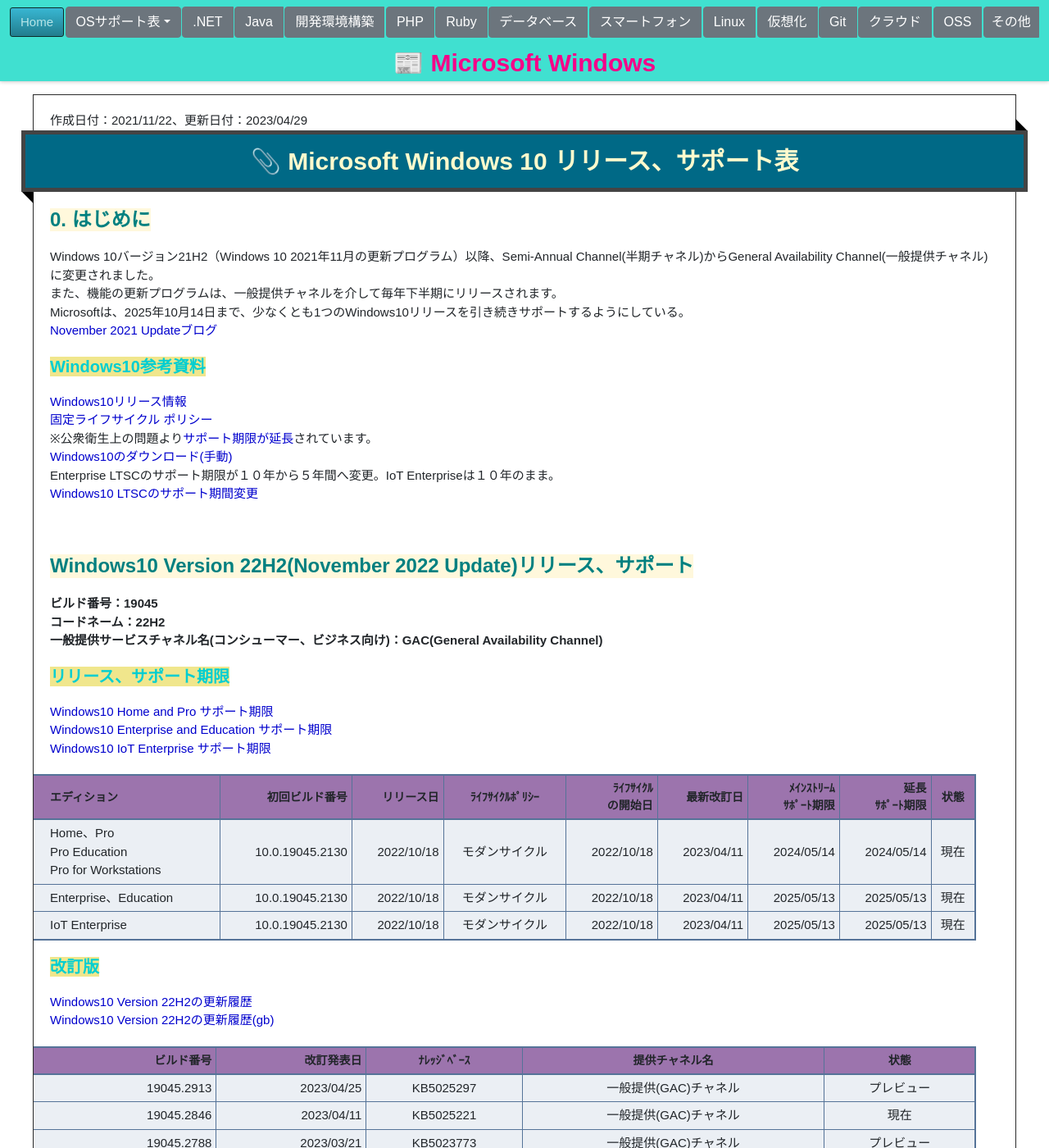
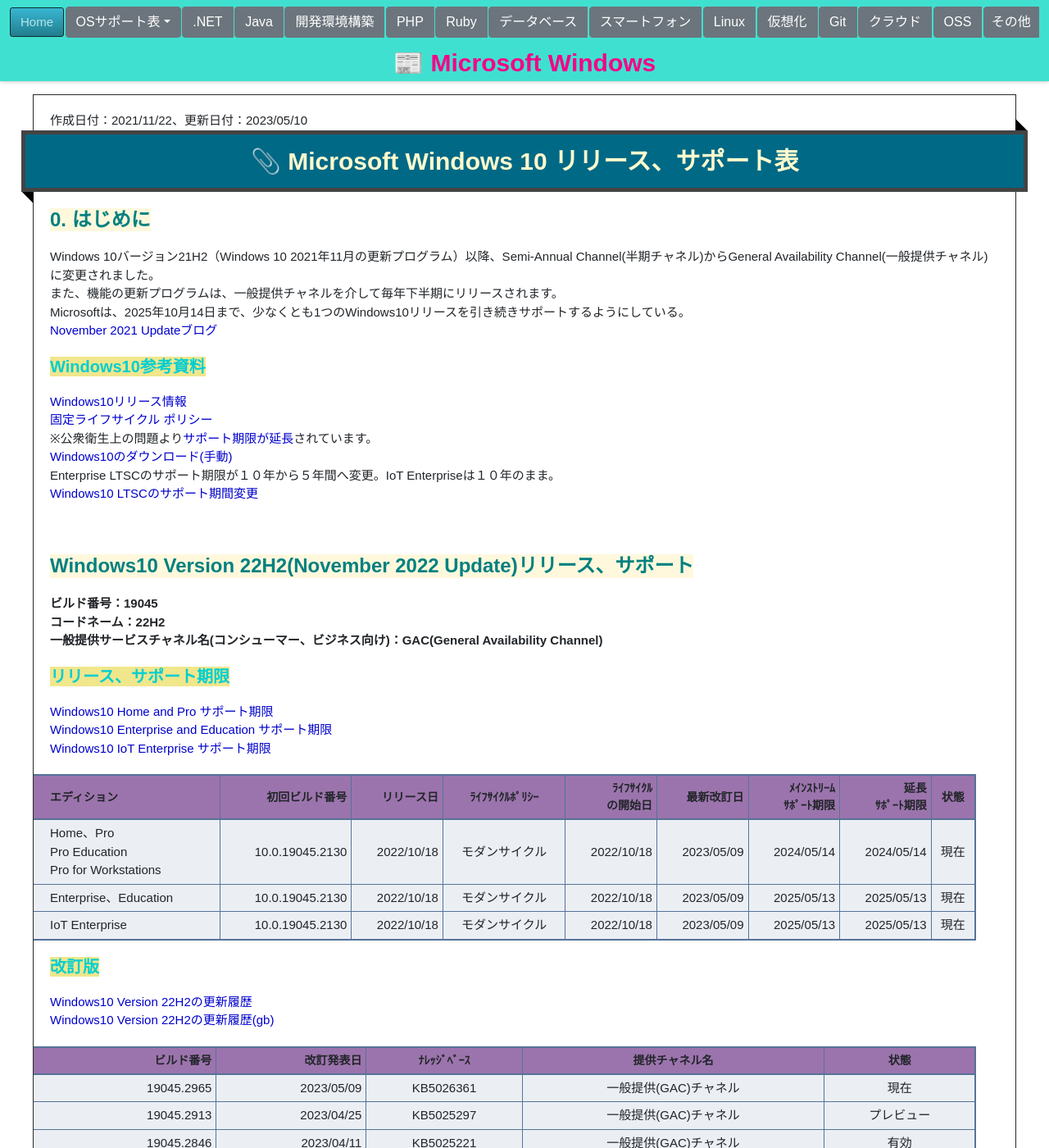
Before and after one commit to person-carrying-water/person-carrying-water.github.io, a Jekyll site: the page built from Contents/Support/Windows10.md, in a window 1280 px wide and 1400 px high. Shown: the whole window at 82% size. Built offline with Jekyll 4.4.1, drawn with Linux system fonts in a browser that asks for light colours; nearby versions of some CDN libraries; emoji names are drawn with the system emoji font; some of the changed text lies outside the part shown.

Commit message:
Win230510

```diff
--- a/Contents/Support/Windows10.md
+++ b/Contents/Support/Windows10.md
@@ -3,7 +3,7 @@
 title: ":newspaper: Microsoft Windows"
 description: ":paperclip: Microsoft Windows 10 リリース、サポート表"
 date: "2021/11/22"
-lastmod: "2023/04/29"
+lastmod: "2023/05/10"
 ---
 
 ## 0. はじめに
@@ -34,9 +34,9 @@
 
 | エディション       | 初回ビルド番号 | リリース日 | ﾗｲﾌｻｲｸﾙﾎﾟﾘｼｰ | ﾗｲﾌｻｲｸﾙ<br />の開始日 | 最新改訂日 | ﾒｲﾝｽﾄﾘｰﾑ<br />ｻﾎﾟｰﾄ期限 | 延長<br>ｻﾎﾟｰﾄ期限 | 状態 |
 | :----------------- | -------------: | ---------: |:------------:| ---------: | ---------: | ---------: | ---------: | :-----: |
-|Home、Pro<br />Pro Education<br />Pro for Workstations|10.0.19045.2130 | 2022/10/18 |モダンサイクル| 2022/10/18 | 2023/04/11 | 2024/05/14 | 2024/05/14 |   現在  |
-|Enterprise、Education   |10.0.19045.2130 | 2022/10/18 |モダンサイクル| 2022/10/18 | 2023/04/11 | 2025/05/13 | 2025/05/13 |   現在  |
-|IoT Enterprise          |10.0.19045.2130 | 2022/10/18 |モダンサイクル| 2022/10/18 | 2023/04/11 | 2025/05/13 | 2025/05/13 |   現在  |
+|Home、Pro<br />Pro Education<br />Pro for Workstations|10.0.19045.2130 | 2022/10/18 |モダンサイクル| 2022/10/18 | 2023/05/09 | 2024/05/14 | 2024/05/14 |   現在  |
+|Enterprise、Education   |10.0.19045.2130 | 2022/10/18 |モダンサイクル| 2022/10/18 | 2023/05/09 | 2025/05/13 | 2025/05/13 |   現在  |
+|IoT Enterprise          |10.0.19045.2130 | 2022/10/18 |モダンサイクル| 2022/10/18 | 2023/05/09 | 2025/05/13 | 2025/05/13 |   現在  |
 
 ### 改訂版
 [Windows10 Version 22H2の更新履歴]()
@@ -44,8 +44,9 @@
 
 | ビルド番号 | 改訂発表日  | ﾅﾚｯｼﾞﾍﾞｰｽ |  提供チャネル名  |   状態  |
 | ---------: | ---------: | :-------: | :--------------: | :-----: |
+| 19045.2965 | 2023/05/09 | KB5026361 |一般提供(GAC)チャネル | 現在 |
 | 19045.2913 | 2023/04/25 | KB5025297 |一般提供(GAC)チャネル | プレビュー |
-| 19045.2846 | 2023/04/11 | KB5025221 |一般提供(GAC)チャネル | 現在 |
+| 19045.2846 | 2023/04/11 | KB5025221 |一般提供(GAC)チャネル | 有効 |
 | 19045.2788 | 2023/03/21 | KB5023773 |一般提供(GAC)チャネル | プレビュー |
 | 19045.2728 | 2023/03/14 | KB5023696 |一般提供(GAC)チャネル | 有効 |
 | 19045.2673 | 2023/02/21 | KB5022906 |一般提供(GAC)チャネル | プレビュー |
@@ -74,11 +75,11 @@
 
 | エディション       | 初回ビルド番号 | リリース日 | ﾗｲﾌｻｲｸﾙﾎﾟﾘｼｰ | ﾗｲﾌｻｲｸﾙ<br />の開始日 | 最新改訂日 | ﾒｲﾝｽﾄﾘｰﾑ<br />ｻﾎﾟｰﾄ期限 | 延長<br>ｻﾎﾟｰﾄ期限 | 状態 |
 | :----------------- | -------------: | ---------: |:------------:| ---------: | ---------: | ---------: | ---------: | :-----: |
-|Home、Pro<br />Pro Education<br />Pro for Workstations|10.0.19044.1288 | 2021/11/16 |モダンサイクル| 2021/11/16 | 2023/04/11 | 2023/06/13 | 2023/06/13 |   現在  |
-|Enterprise、Education   |10.0.19044.1288 | 2021/11/16 |モダンサイクル| 2021/11/16 | 2023/04/11 | 2024/06/11 | 2024/06/11 |   現在  |
-|IoT Enterprise          |10.0.19044.1288 | 2021/11/16 |モダンサイクル| 2021/11/16 | 2023/04/11 | 2024/06/11 | 2024/06/11 |   現在  |
-|Enterprise 2021 LTSC    |10.0.19044.1288 | 2021/11/16 | 固定サイクル | 2021/11/16 | 2023/04/11 | 2027/01/12 | 2032/01/13 |   現在  |
-|IoT Enterprise 2021 LTSC|10.0.19044.1288 | 2021/11/16 | 固定サイクル | 2021/11/16 | 2023/04/11 | 2027/01/12 | 2027/01/12 |   現在  |
+|Home、Pro<br />Pro Education<br />Pro for Workstations|10.0.19044.1288 | 2021/11/16 |モダンサイクル| 2021/11/16 | 2023/05/09 | 2023/06/13 | 2023/06/13 |   現在  |
+|Enterprise、Education   |10.0.19044.1288 | 2021/11/16 |モダンサイクル| 2021/11/16 | 2023/05/09 | 2024/06/11 | 2024/06/11 |   現在  |
+|IoT Enterprise          |10.0.19044.1288 | 2021/11/16 |モダンサイクル| 2021/11/16 | 2023/05/09 | 2024/06/11 | 2024/06/11 |   現在  |
+|Enterprise 2021 LTSC    |10.0.19044.1288 | 2021/11/16 | 固定サイクル | 2021/11/16 | 2023/05/09 | 2027/01/12 | 2032/01/13 |   現在  |
+|IoT Enterprise 2021 LTSC|10.0.19044.1288 | 2021/11/16 | 固定サイクル | 2021/11/16 | 2023/05/09 | 2027/01/12 | 2027/01/12 |   現在  |
 
 ### 改訂版
 [Windows10 Version 21H2の更新履歴](https://support.microsoft.com/ja-jp/topic/windows-10-%E3%81%AE%E6%9B%B4%E6%96%B0%E5%B1%A5%E6%AD%B4-857b8ccb-71e4-49e5-b3f6-7073197d98fb)
@@ -86,7 +87,8 @@
 
 | ビルド番号 | 改訂発表日  | ﾅﾚｯｼﾞﾍﾞｰｽ |  提供チャネル名  |   状態  |
 | ---------: | ---------: | :-------: | :--------------: | :-----: |
-| 19044.2846 | 2023/04/11 | KB5025221 | すべてのチャネル | 現在 |
+| 19044.2965 | 2023/05/09 | KB5026361 | すべてのチャネル | 現在 |
+| 19044.2846 | 2023/04/11 | KB5025221 | すべてのチャネル | 有効 |
 | 19044.2788 | 2023/03/21 | KB5023773 | すべてのチャネル | プレビュー |
 | 19044.2728 | 2023/03/14 | KB5023696 | すべてのチャネル | 有効 |
 | 19044.2673 | 2023/02/21 | KB5022906 | すべてのチャネル | プレビュー |
@@ -207,7 +209,7 @@
 | エディション       | 初回ビルド番号 | リリース日 | ﾗｲﾌｻｲｸﾙﾎﾟﾘｼｰ | ﾗｲﾌｻｲｸﾙ<br />の開始日 | 最新改訂日 | ﾒｲﾝｽﾄﾘｰﾑ<br />ｻﾎﾟｰﾄ期限 | 延長<br>ｻﾎﾟｰﾄ期限 | 状態 |
 | :----------------- | -------------: | ---------: |:------------:| ---------: | ---------: | ---------: | ---------: | :-----: |
 |Home、Pro<br />Pro Education<br />Pro for Workstations| 10.0.19042.572 | 2020/10/20 |モダンサイクル| 2020/10/20 | 2022/05/10 | 2022/05/10 | 2022/05/10 | **終了** |
-|Enterprise<br />Education<br />IoT Enterprise| 10.0.19042.572 | 2020/10/20 |モダンサイクル| 2020/10/20 | 2023/04/11 | 2023/05/09 | 2023/05/09 |   有効  |
+|Enterprise<br />Education<br />IoT Enterprise| 10.0.19042.572 | 2020/10/20 |モダンサイクル| 2020/10/20 | 2023/05/09 | 2023/05/09 | 2023/05/09 | **終了** |
 
 ### 改訂版
 [Windows10 Version 20H2の更新履歴](https://support.microsoft.com/ja-jp/topic/windows-10-%E3%81%AE%E6%9B%B4%E6%96%B0%E5%B1%A5%E6%AD%B4-7dd3071a-3906-fa2c-c342-f7f86728a6e3)
@@ -215,7 +217,8 @@
 
 | ビルド番号 | 改訂発表日  | ﾅﾚｯｼﾞﾍﾞｰｽ |  提供チャネル名  |   状態  |
 | ---------: | ---------: | :-------: | :--------------: | :-----: |
-| 19042.2846 | 2023/04/11 | KB5025221 |半期(SAC)チャネル | 現在 |
+| 19042.2965 | 2023/05/09 | KB5026361 |半期(SAC)チャネル | 現在 |
+| 19042.2846 | 2023/04/11 | KB5025221 |半期(SAC)チャネル | 有効 |
 | 19042.2788 | 2023/03/21 | KB5023773 |半期(SAC)チャネル | プレビュー |
 | 19042.2728 | 2023/03/14 | KB5023696 |半期(SAC)チャネル | 有効 |
 | 19042.2673 | 2023/02/21 | KB5022906 |半期(SAC)チャネル | プレビュー |
@@ -404,15 +407,16 @@
 |Home、Pro、IoT Core<br />Pro Education<br />Pro for Workstations|10.0.17763.1    | 2018/11/13 |モダンサイクル| 2018/11/13 | 2021/05/11 | 2020/11/10 | 2020/11/10 | **End** |
 |Enterprise、Education   |10.0.17763.1    | 2018/11/13 |モダンサイクル| 2018/11/13 | 2021/05/11 | 2021/05/11 | 2021/05/11 | **End** |
 |IoT Enterprise          |10.0.17763.1    | 2018/11/13 |モダンサイクル| 2018/11/13 | 2021/05/11 | 2021/05/11 | 2021/05/11 | **End** |
-|Enterprise 2019 LTSC    |10.0.17763.1    | 2018/11/13 | 固定サイクル | 2018/11/13 | 2023/04/11 | 2024/01/09 | 2029/01/09 |   現在  |
-|IoT Enterprise 2019 LTSC|10.0.17763.1    | 2018/11/13 | 固定サイクル | 2018/11/13 | 2023/04/11 | 2024/01/09 | 2029/01/09 |   現在  |
+|Enterprise 2019 LTSC    |10.0.17763.1    | 2018/11/13 | 固定サイクル | 2018/11/13 | 2023/05/09 | 2024/01/09 | 2029/01/09 |   現在  |
+|IoT Enterprise 2019 LTSC|10.0.17763.1    | 2018/11/13 | 固定サイクル | 2018/11/13 | 2023/05/09 | 2024/01/09 | 2029/01/09 |   現在  |
 
 ### 改訂版
 [Windows10 Version 1809の更新履歴](https://support.microsoft.com/ja-jp/topic/windows-10-%E3%81%8A%E3%82%88%E3%81%B3-windows-server-2019-%E3%81%AE%E6%9B%B4%E6%96%B0%E5%B1%A5%E6%AD%B4-725fc2e1-4443-6831-a5ca-51ff5cbcb059)
 
 | ビルド番号  | 改訂発表日  | ﾅﾚｯｼﾞﾍﾞｰｽ |  提供チャネル名  |  状態   |
 | ----------: | ---------: | :-------: | :--------------: | :-----: |
-| 17763.4252  | 2023/04/11 | KB5025229 |長期(LTSC)チャネル|   現在  |
+| 17763.4377  | 2023/05/09 | KB5026362 |長期(LTSC)チャネル|   現在  |
+| 17763.4252  | 2023/04/11 | KB5025229 |長期(LTSC)チャネル|   有効  |
 | 17763.4131  | 2023/03/14 | KB5023702 |長期(LTSC)チャネル|   有効  |
 | 17763.4010  | 2023/02/14 | KB5022840 |長期(LTSC)チャネル|   有効  |
 | 17763.3887  | 2023/01/10 | KB5022286 |長期(LTSC)チャネル|   有効  |
@@ -573,15 +577,16 @@
 |Home、Pro、IoT Core     |10.0.14393.0    | 2016/08/02 |モダンサイクル| 2016/08/02 | 2017/06/27 | 2018/04/10 | 2018/04/10 | **End** |
 |Enterprise、Education   |10.0.14393.0    | 2016/08/02 |モダンサイクル| 2016/08/02 | 2017/06/27 | 2019/04/09 | 2019/04/09 | **End** |
 |IoT Enterprise          |10.0.14393.0    | 2016/08/02 |モダンサイクル| 2016/08/02 | 2017/06/27 | 2019/04/09 | 2019/04/09 | **End** |
-|Enterprise 2016 LTSB    |10.0.14393.0    | 2016/08/02 | 固定サイクル | 2016/08/02 | 2023/04/11 | 2021/10/12 | 2026/10/13 |  有効  |
-|IoT Enterprise 2016 LTSB|10.0.14393.0    | 2016/08/02 | 固定サイクル | 2016/08/02 | 2023/04/11 | 2021/10/12 | 2026/10/13 |  有効  |
+|Enterprise 2016 LTSB    |10.0.14393.0    | 2016/08/02 | 固定サイクル | 2016/08/02 | 2023/05/09 | 2021/10/12 | 2026/10/13 |  有効  |
+|IoT Enterprise 2016 LTSB|10.0.14393.0    | 2016/08/02 | 固定サイクル | 2016/08/02 | 2023/05/09 | 2021/10/12 | 2026/10/13 |  有効  |
 
 ### 改訂版
 [Windows10 Version 1607の更新履歴](https://support.microsoft.com/ja-jp/topic/windows-10-%E3%81%8A%E3%82%88%E3%81%B3-windows-server-2016-%E3%81%AE%E6%9B%B4%E6%96%B0%E5%B1%A5%E6%AD%B4-4acfbc84-a290-1b54-536a-1c0430e9f3fd)
 
 | ビルド番号  | 改訂発表日 | ﾅﾚｯｼﾞﾍﾞｰｽ |  提供チャネル名  |  状態   |
 | ----------: | ---------: | :-------: | :--------------: | :-----: |
-| 14393.5850  | 2023/04/11 | KB5025228 | すべてのチャネル |   現在  |
+| 14393.5921  | 2023/05/09 | KB5026363 | すべてのチャネル |   現在  |
+| 14393.5850  | 2023/04/11 | KB5025228 | すべてのチャネル |   有効 |
 | 14393.5786  | 2023/03/14 | KB5023697 | すべてのチャネル |   有効  |
 | 14393.5717  | 2023/02/14 | KB5022838 | すべてのチャネル |   有効  |
 | 14393.5648  | 2023/01/10 | KB5022289 | すべてのチャネル |   有効  |
@@ -661,15 +666,16 @@
 | エディション           | 初回ビルド番号 | リリース日 | ﾗｲﾌｻｲｸﾙﾎﾟﾘｼｰ | ﾗｲﾌｻｲｸﾙ<br />の開始日 | 最新改訂日 | ﾒｲﾝｽﾄﾘｰﾑ<br />ｻﾎﾟｰﾄ期限 | 延長<br>ｻﾎﾟｰﾄ期限 | 状態 |
 | :--------------------- | -------------: | ---------: |:------------:| ---------: | ---------: | ---------: | ---------: | :-----: |
 |すべての半期チャネル    |10.0.10240.16384| 2015/07/29 |モダンサイクル| 2015/07/29 | 2017/06/27 | 2017/05/09 | 2017/05/09 | **End** |
-|Enterprise 2015 LTSB    |10.0.10240.16384| 2015/07/29 | 固定サイクル | 2015/07/29 | 2023/04/11 | 2020/10/13 | 2025/10/14 |   有効  |
-|IoT Enterprise 2015 LTSB|10.0.10240.16384| 2015/07/29 | 固定サイクル | 2015/07/29 | 2023/04/11 | 2020/10/13 | 2025/10/14 |   有効  |
+|Enterprise 2015 LTSB    |10.0.10240.16384| 2015/07/29 | 固定サイクル | 2015/07/29 | 2023/05/09 | 2020/10/13 | 2025/10/14 |   有効  |
+|IoT Enterprise 2015 LTSB|10.0.10240.16384| 2015/07/29 | 固定サイクル | 2015/07/29 | 2023/05/09 | 2020/10/13 | 2025/10/14 |   有効  |
 
 ### 改訂版
 [Windows10 Version 1507の更新履歴](https://support.microsoft.com/ja-jp/topic/windows-10-%E3%81%AE%E6%9B%B4%E6%96%B0%E5%B1%A5%E6%AD%B4-93345c32-4ae1-6d1c-f885-6c0b718adf3b)
 
 | ビルド番号  | 改訂発表日 | ﾅﾚｯｼﾞﾍﾞｰｽ |  提供チャネル名  |  状態   |
 | ----------: | ---------: | :-------: | :-------------: | :-----: |
-| 10240.19869 | 2023/04/11 | KB5025234 |長期(LTSB)チャネル|   現在  |
+| 10240.19926 | 2023/05/09 | KB5026382 |長期(LTSB)チャネル|   現在  |
+| 10240.19869 | 2023/04/11 | KB5025234 |長期(LTSB)チャネル|   有効  |
 | 10240.19805 | 2023/03/14 | KB5023713 |長期(LTSB)チャネル|   有効  |
 | 10240.19747 | 2023/02/14 | KB5022858 |長期(LTSB)チャネル|   有効  |
 | 10240.19685 | 2023/01/10 | KB5022297 |長期(LTSB)チャネル|   有効  |
```
Also changed, not shown: Contents/Ide/VisualStudio/VisualStudioSupport.md (+2 -1 lines), Contents/PostgreSql/PgAdminSupport.md (+4 -3 lines), Contents/Support/Windows11.md (+9 -7 lines), Contents/Support/WindowsServer.md (+20 -13 lines).
